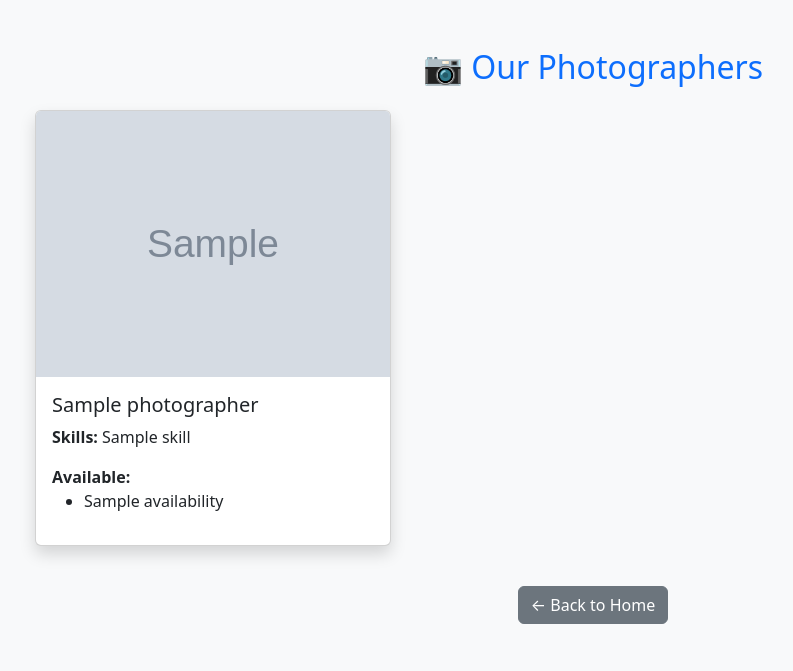
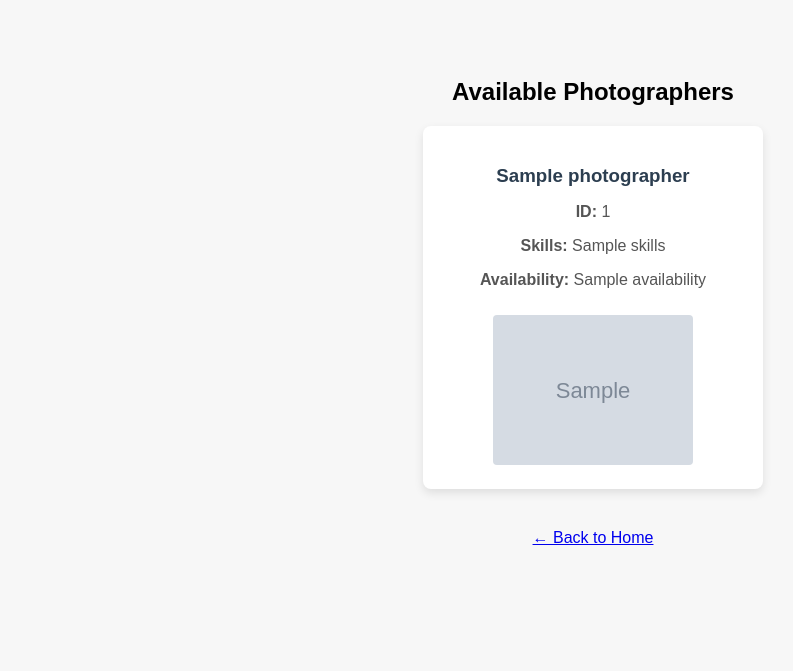
Before and after one commit to siri-cpu/CAPTURE-MOMENTS, a Flask app: template templates/photographers.html in a window 1280 px wide. Shown: the top 671 px of the page, without its empty margins (47-840 px from the left). Run offline with Flask 3, Linux system fonts and the light colour scheme; the template is opened without the code that fills it: most values are stand-ins (such as "Sample title", 1, 10 or a date in 2020); grey boxes marked "Sample" are stand-in pictures.

Commit message:
Updated photographers.html with new code

```diff
--- a/templates/photographers.html
+++ b/templates/photographers.html
@@ -1,34 +1,55 @@
 <!DOCTYPE html>
 <html>
 <head>
-    <title>Photographers</title>
-    <link href="https://cdn.jsdelivr.net/npm/bootstrap@5.3.3/dist/css/bootstrap.min.css" rel="stylesheet">
+  <title>Photographers</title>
+  <style>
+    body {
+      background-color: #f7f7f7;
+      font-family: Arial;
+      text-align: center;
+      padding: 50px;
+    }
+    .card {
+      background: white;
+      margin: 20px auto;
+      padding: 20px;
+      width: 300px;
+      border-radius: 8px;
+      box-shadow: 0px 4px 10px rgba(0,0,0,0.1);
+    }
+    h3 {
+      margin-bottom: 10px;
+      color: #2c3e50;
+    }
+    p {
+      color: #555;
+    }
+    img {
+      margin-top: 10px;
+      border-radius: 4px;
+      width: 200px;
+      height: auto;
+    }
+  </style>
 </head>
-<body class="bg-light">
-    <div class="container py-5">
-        <h2 class="text-center text-primary mb-4">📷 Our Photographers</h2>
-        <div class="row">
-            {% for p in photographers %}
-            <div class="col-md-6 col-lg-4 mb-4">
-                <div class="card shadow h-100">
-                    <img src="{{ url_for('static', filename='images/' ~ p.image) }}" class="card-img-top" alt="{{ p.name }}">
-                    <div class="card-body">
-                        <h5 class="card-title">{{ p.name }}</h5>
-                        <p><strong>Skills:</strong> {{ p.skills | join(', ') }}</p>
-                        <strong>Available:</strong>
-                        <ul>
-                            {% for date in availability_data[p.id] %}
-                                <li>{{ date }}</li>
-                            {% endfor %}
-                        </ul>
-                    </div>
-                </div>
-            </div>
-            {% endfor %}
-        </div>
-        <div class="text-center">
-            <a href="/real-home" class="btn btn-secondary mt-3">← Back to Home</a>
-        </div>
+<body>
+  <h2>Available Photographers</h2>
+
+  {% for p in photographers %}
+    <div class="card">
+      <h3>{{ p['Name'] }}</h3>
+      <p><strong>ID:</strong> {{ p['photographer_id'] }}</p>
+      <p><strong>Skills:</strong> {{ p['Skills'] }}</p>
+      <p><strong>Availability:</strong> {{ p['availability'] | join(', ') }}</p>
+
+      {% if p['Photo'] %}
+        <img src="{{ p['Photo'] }}" alt="{{ p['Name'] }}">
+      {% else %}
+        <p>No image available</p>
+      {% endif %}
     </div>
+  {% endfor %}
+
+  <a href="/" style="display: inline-block; margin-top: 20px;">← Back to Home</a>
 </body>
 </html>
```
Also changed, not shown: REDAME.md (deleted, +0 -1 lines), README.md (deleted).
